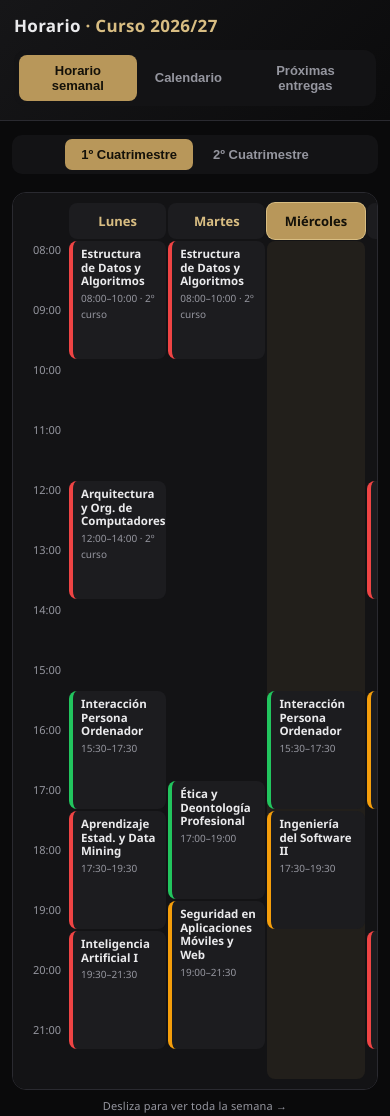
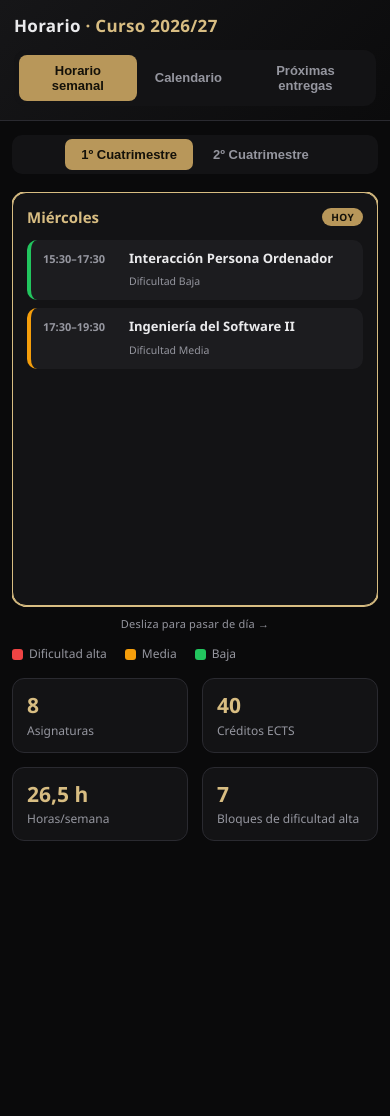
Before and after one commit to cejotape/mi-horario, a plain HTML site: page index.html in a window 390 px wide. Shown: the top 1116 px of the page. After the commit the page ends 855 px from the top, so only its background shows below. Drawn offline with Linux system fonts and the light colour scheme.

Commit message:
Movil: vista de horario dia a dia deslizable (scroll-snap), arranca en hoy
Co-Authored-By: Claude Opus 4.8 <noreply@anthropic.com>

```diff
--- a/index.html
+++ b/index.html
@@ -54,6 +54,24 @@
     background:var(--panel2);border-radius:8px;color:var(--accent2);grid-row:1}
   .th.th-today{background:var(--accent);color:var(--on-accent);box-shadow:0 0 0 1px var(--accent2)}
   .col-today{background:rgba(184,151,90,.09);border-radius:8px;pointer-events:none}
+  .day-scroller{display:none}
+  .day-card{flex:0 0 100%;scroll-snap-align:center;background:var(--panel);border:1px solid var(--line);
+    border-radius:14px;padding:14px}
+  .day-card.is-today{border-color:var(--accent2);box-shadow:0 0 0 1px var(--accent2)}
+  .day-card h3{font-size:15px;font-weight:700;color:var(--accent2);margin-bottom:12px;
+    display:flex;align-items:center;justify-content:space-between}
+  .day-card .today-tag{font-size:10px;font-weight:700;background:var(--accent);color:var(--on-accent);
+    padding:2px 9px;border-radius:20px;text-transform:uppercase;letter-spacing:.3px}
+  .day-row{display:flex;gap:12px;padding:10px 12px;border-radius:10px;background:var(--panel2);
+    border-left:4px solid var(--line);margin-bottom:8px}
+  .day-row:last-child{margin-bottom:0}
+  .day-row.Alta{border-left-color:var(--alta)}
+  .day-row.Media{border-left-color:var(--media)}
+  .day-row.Baja{border-left-color:var(--baja)}
+  .day-row .time{font-size:11px;color:var(--muted);font-weight:700;min-width:74px;white-space:nowrap;padding-top:1px}
+  .day-row .info b{display:block;font-size:13px;line-height:1.25;margin-bottom:2px}
+  .day-row .info small{font-size:10.5px;color:var(--muted)}
+  .day-empty{color:var(--muted);font-size:14px;text-align:center;padding:26px 0}
   .tlabel{font-size:11px;color:var(--muted);display:flex;align-items:flex-start;justify-content:flex-end;
     padding-right:6px;padding-top:1px}
   .cls{border-radius:8px;padding:6px 8px;font-size:11.5px;overflow:hidden;cursor:default;
@@ -131,7 +149,9 @@
     .seg{justify-content:center}
     .cal-head{justify-content:center}
     .cal-head h2{min-width:0;flex:1;font-size:16px}
-    .timetable{grid-template-columns:44px repeat(5,minmax(94px,1fr));min-width:540px}
+    .grid-wrap{display:none}
+    .day-scroller{display:flex;gap:10px;overflow-x:auto;scroll-snap-type:x mandatory;
+      -webkit-overflow-scrolling:touch;padding-bottom:2px}
     .scroll-hint{display:block}
     .day{min-height:72px;padding:4px}
     .day .num{font-size:12px}
@@ -162,7 +182,8 @@
       </div>
     </div>
     <div class="grid-wrap"><div class="timetable" id="timetable"></div></div>
-    <div class="scroll-hint">Desliza para ver toda la semana →</div>
+    <div class="day-scroller" id="dayScroller"></div>
+    <div class="scroll-hint">Desliza para pasar de día →</div>
     <div class="legend">
       <span><i class="dot" style="background:var(--alta)"></i> Dificultad alta</span>
       <span><i class="dot" style="background:var(--media)"></i> Media</span>
@@ -266,6 +287,25 @@ function renderTimetable(){
     el.title=`${c.name}\n${c.startTxt}–${c.endTxt}${c.dif?'\nDificultad: '+c.dif:''}`;
     tt.appendChild(el);
   });
+  // Vista móvil: una tarjeta por día, deslizable (Lun → Vie)
+  const ds=document.getElementById('dayScroller');
+  ds.innerHTML='';
+  DAY_FULL.forEach((d,i)=>{
+    const card=document.createElement('div');
+    card.className='day-card'+(i===todayIdx?' is-today':'');
+    const dayClasses=(HORARIO[curCuatri]?.classes||[]).filter(c=>c.dayIndex===i).sort((a,b)=>a.start-b.start);
+    let rows=dayClasses.map(c=>`
+      <div class="day-row ${c.dif||''}">
+        <div class="time">${c.startTxt}–${c.endTxt}</div>
+        <div class="info"><b>${c.name}</b><small>${c.dif?'Dificultad '+c.dif:''}${c.curso?(c.dif?' · ':'')+c.curso+' curso':''}</small></div>
+      </div>`).join('');
+    if(!dayClasses.length) rows='<div class="day-empty">Sin clases 🎉</div>';
+    card.innerHTML=`<h3>${d}${i===todayIdx?'<span class="today-tag">Hoy</span>':''}</h3>${rows}`;
+    ds.appendChild(card);
+  });
+  if(todayIdx<=4&&ds.children[todayIdx]){
+    requestAnimationFrame(()=>{ds.scrollLeft=ds.children[todayIdx].offsetLeft;});
+  }
   renderStats();
 }
 function renderStats(){
```
